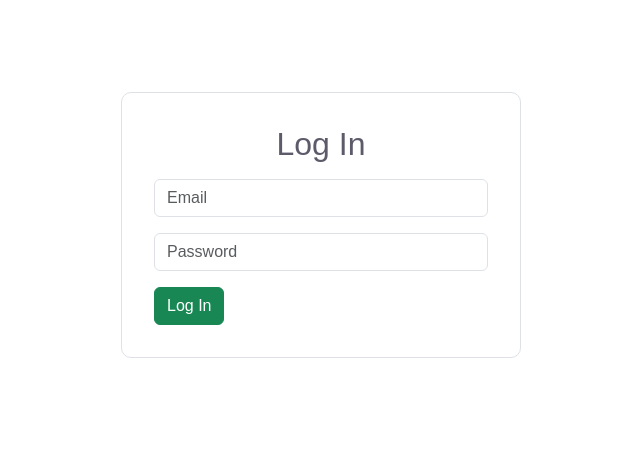
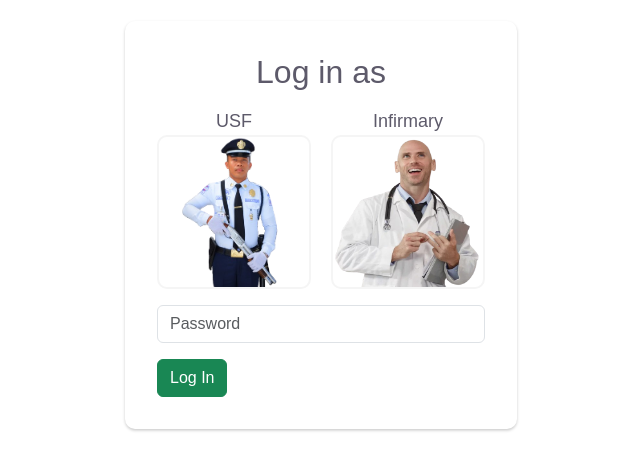
Before and after one commit to clark-jrb/Project-Emergency-Alert-and-Response-System, a React (Create React App) app in the folder client/: page /login in a window 1280 px wide. Shown: the part 175-644 px from the top of the page, without its empty margins (319-959 px from the left). Built offline with nearby package versions, Linux system fonts and the light colour scheme; no server answers; the database is empty.

Commit message:
pick admin system for login (initial)

```diff
--- a/client/src/App.js
+++ b/client/src/App.js
@@ -4,6 +4,7 @@ import 'bootstrap/dist/css/bootstrap.min.css'
 import Router from './Routes'
 import { AuthProvider } from "./context/AuthContext"
 import { UsersProvider } from "./context/UsersContext"
+import { ActiveProvider } from "./context/ActiveContext"
 import '@fortawesome/fontawesome-free/css/all.min.css';
 
 function App() {
@@ -11,7 +12,9 @@ function App() {
     <div className="App">
       <UsersProvider>
         <AuthProvider>
-          <Router/>
+          <ActiveProvider>
+            <Router/>
+          </ActiveProvider>
         </AuthProvider>
       </UsersProvider>
     </div>
--- a/client/src/components/Login.js
+++ b/client/src/components/Login.js
@@ -4,9 +4,13 @@ import { signInWithEmailAndPassword } from 'firebase/auth'
 import { auth } from '../firebase'
 import '../styles/login.css'
 import { useUsersContext } from '../context/UsersContext'
+import { useActiveContext } from '../context/ActiveContext'
+import doktor from '../images/logo/doktor.png'
+import sekyu from '../images/logo/sekyu.png'
 
 const Login = () => {
     const { admins } = useUsersContext()
+    const { activeAdmin, setTheActiveAdmin } = useActiveContext()
     const [email, setEmail] = useState('')
     const [password, setPassword] = useState('');
     const [error, setError] = useState(null);
@@ -25,23 +29,60 @@ const Login = () => {
                 navigate(`/${findEmail.route}/dashboard`)
             }
 
+            setTheActiveAdmin('')
+
         } catch (error) {
             setError('Incorrect credentials')
             console.error('Error signing in:', error.message)
         }
     };
 
+    const handleAdmin = (e) => {
+        setEmail(e)
+        setTheActiveAdmin(e)
+    }
+
+    // console.log(email);
+
     return (
-        <div className='container login-con'>
-            <div className='container login-form border p-3'>
+        <div className='login-con'>
+            <div className='login-form p-3'>
                 <div className='loginTitle m-3'>
-                    <h2>Log In</h2>
+                    <h2>Log in as</h2>
                 </div>
 
                 {error && <div className='m-3' style={{ color: 'red' }}>{error}</div>}
 
-                <div className='forEmail m-3'>
+                {/* <div className='forEmail m-3'>
                     <input className='form-control' type="email" placeholder="Email" value={email} onChange={(e) => setEmail(e.target.value)}/>
+                </div> */}
+
+                <div className='pick-responder d-flex m-3'>
+
+                    <div className='pick-usf w-50'>
+                        <div className='pick-usf-title'>
+                            <p className='m-0'>USF</p>
+                        </div>
+                        <div
+                            className={`pick-usf-logo d-flex ${activeAdmin === 'usf@example.com' ? 'active' : ''}`}
+                            onClick={() => {handleAdmin('usf@example.com')}}
+                        >
+                            <img src={sekyu} alt='sekyu-logo'></img>
+                        </div>
+                    </div>
+
+                    <div className='pick-infi w-50'>
+                        <div className='pick-infi-title'>
+                            <p className='m-0'>Infirmary</p>
+                        </div>
+                        <div
+                            className={`pick-infi-logo d-flex ${activeAdmin === 'infirmary@example.com' ? 'active' : ''}`}
+                            onClick={() => {handleAdmin('infirmary@example.com')}}
+                        >
+                            <img src={doktor} alt='doktor-logo'></img>
+                        </div>
+                    </div>
+
                 </div>
 
                 <div className='forPass m-3'>
--- a/client/src/components/main/Infirmary.js
+++ b/client/src/components/main/Infirmary.js
@@ -10,7 +10,6 @@ import NavBar from "../NavBar"
 import { NavActiveProvider } from "../../context/NavActiveContext"
 import { RequestProvider } from "../../context/RequestContext"
 import { MessageProvider } from "../../context/MessagesContext"
-import { ActiveProvider } from "../../context/ActiveContext"
 
 const Infirmary = () => {
     return (
@@ -19,7 +18,6 @@ const Infirmary = () => {
                 <MessageProvider>
                     <NavActiveProvider>
                             <NavBar/>
-                    <ActiveProvider>
                                 <div className="content">
                                     <Routes>
                                         <Route path="dashboard" element={<Dashboard/>}></Route>
@@ -30,7 +28,6 @@ const Infirmary = () => {
                                         <Route path="settings" element={<Settings/>}></Route>
                                     </Routes>
                                 </div>
-                    </ActiveProvider>
                     </NavActiveProvider>
                 </MessageProvider>
             </RequestProvider>
--- a/client/src/components/main/USF.js
+++ b/client/src/components/main/USF.js
@@ -10,7 +10,6 @@ import NavBar from "../NavBar"
 import { NavActiveProvider } from "../../context/NavActiveContext"
 import { RequestProvider } from "../../context/RequestContext"
 import { MessageProvider } from "../../context/MessagesContext"
-import { ActiveProvider } from "../../context/ActiveContext"
 
 const USF = () => {
     return (
@@ -19,7 +18,6 @@ const USF = () => {
                     <MessageProvider>
                         <NavActiveProvider>
                                 <NavBar/>
-                        <ActiveProvider>
                                     <div className="content">
                                         <Routes>
                                             <Route path="dashboard" element={<Dashboard/>}></Route>
@@ -30,7 +28,6 @@ const USF = () => {
                                             <Route path="settings" element={<Settings/>}></Route>
                                         </Routes>
                                     </div>
-                        </ActiveProvider>
                         </NavActiveProvider>
                     </MessageProvider>
                 </RequestProvider>
--- a/client/src/context/ActiveContext.js
+++ b/client/src/context/ActiveContext.js
@@ -5,6 +5,7 @@ const ActiveContext = createContext()
 export const ActiveProvider = ({ children }) => {
     const [active, setActive] = useState(null)
     const [activeUser, setActiveUser] = useState(null)
+    const [activeAdmin, setActiveAdmin] = useState(null)
 
     const setTheActive = (id) => {
         setActive(id)
@@ -14,6 +15,10 @@ export const ActiveProvider = ({ children }) => {
         setActiveUser(id)
     }
 
+    const setTheActiveAdmin = (id) => {
+        setActiveAdmin(id)
+    }
+
     // console.log(activeUser);
 
     return (
@@ -21,7 +26,9 @@ export const ActiveProvider = ({ children }) => {
         active,
         setTheActive,
         activeUser,
-        setTheActiveUser
+        setTheActiveUser,
+        activeAdmin,
+        setTheActiveAdmin
     }}>
         {children}
     </ActiveContext.Provider>
--- a/client/src/styles/login.css
+++ b/client/src/styles/login.css
@@ -12,15 +12,54 @@
 }
 
 .login-form {
-    width: 400px;
+    width: auto;
     border-radius: 10px;
+    /* border: #ccc solid 1px; */
+    box-shadow: 0 1.5px 3px 0 #ccc;
 }
 
-.forEmail, .forPass {
+/* .forEmail, .forPass {
 
-}
+} */
 
 .loginTitle {
     text-align: center;
     color: var(--font-text);
 }
+
+.pick-responder {
+    gap: 20px;
+}
+
+/* .pick-usf, .pick-infi {
+    border: #ccc solid 1px;
+} */
+
+.pick-usf-logo, .pick-infi-logo {
+    border: whitesmoke solid 2px;
+    border-radius: 10px;
+    justify-content: center;
+    align-items: center;
+    transition: border 0.2s ease;
+
+}
+
+.pick-usf-logo:hover, .pick-infi-logo:hover {
+    cursor: pointer;
+    border: var(--green) solid 2px;
+}
+
+.pick-usf-logo.active, .pick-infi-logo.active {
+    border: var(--green) solid 2px;
+}
+
+.pick-usf-logo img, .pick-infi-logo img {
+    height: 150px;
+    width: 150px;
+}
+
+.pick-usf-title, .pick-infi-title {
+    text-align: center;
+    color: var(--font-text);
+    font-size: large;
+}
```
Also changed, not shown: client/src/images/logo/doktor.png (added), client/src/images/logo/sekyu.png (added). Lines whose indentation alone changed are shown as unchanged.
